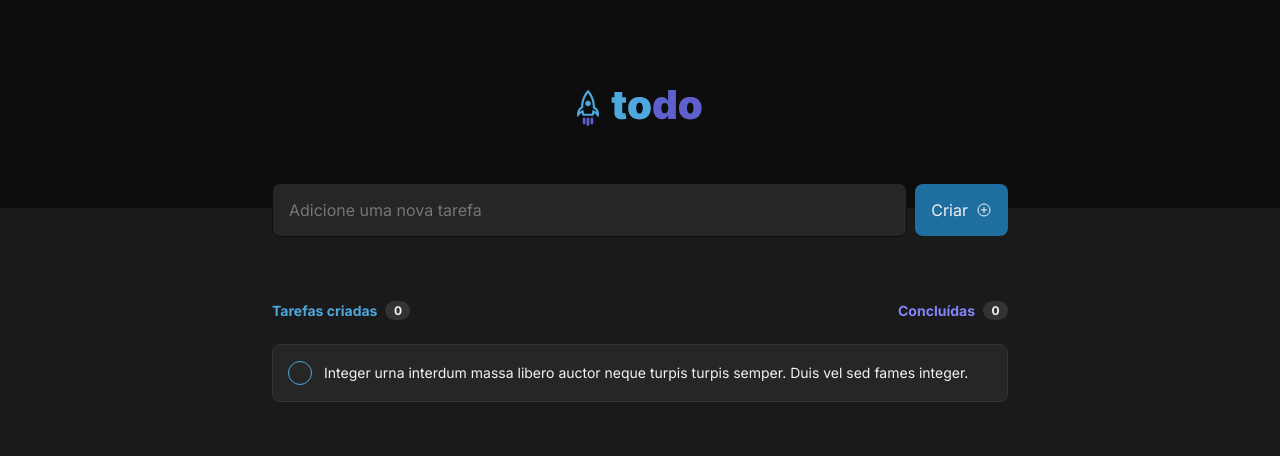
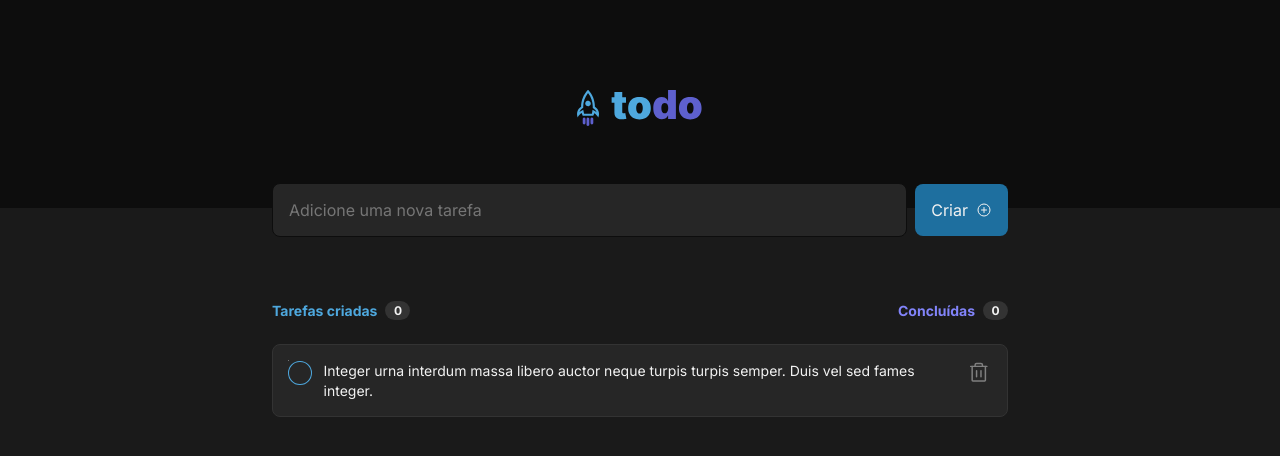
Before and after one commit to mateuscastro-dev/to-do-list, a React (Vite) app: page / in a window 1280 px wide. Shown: the top 456 px of the page. Built offline with nearby package versions, Linux system fonts and the light colour scheme.

Commit message:
refactor task component

```diff
--- a/src/components/Task/index.tsx
+++ b/src/components/Task/index.tsx
@@ -1,7 +1,13 @@
 import { useState } from 'react'
-import { Check } from 'phosphor-react'
+import { Check, Trash } from 'phosphor-react'
 
-import { Container, Hidden, Checkbox, Text } from './styles'
+import {
+  Container,
+  CheckboxWrapper,
+  CheckboxHidden,
+  Checkbox,
+  CheckboxLabel
+} from './styles'
 
 export function Task() {
   const [isChecked, setIsChecked] = useState(false)
@@ -11,17 +17,21 @@ export function Task() {
   }
 
   return (
-    <Container checked={isChecked} onClick={handleCheckTask}>
-      <Hidden checked={isChecked} onChange={handleCheckTask} />
+    <Container checked={isChecked}>
+      <CheckboxWrapper onClick={handleCheckTask}>
+        <CheckboxHidden checked={isChecked} onChange={handleCheckTask} />
 
-      <Checkbox checked={isChecked}>
-        <Check size={16} color='white' />
-      </Checkbox>
+        <Checkbox checked={isChecked}>
+          <Check size={16} color='white' />
+        </Checkbox>
 
-      <Text checked={isChecked}>
-        Integer urna interdum massa libero auctor neque turpis turpis semper.
-        Duis vel sed fames integer.
-      </Text>
+        <CheckboxLabel checked={isChecked}>
+          Integer urna interdum massa libero auctor neque turpis turpis semper.
+          Duis vel sed fames integer.
+        </CheckboxLabel>
+      </CheckboxWrapper>
+
+      <Trash size={24} />
     </Container>
   )
 }
--- a/src/components/Task/styles.ts
+++ b/src/components/Task/styles.ts
@@ -8,7 +8,9 @@ export const Container = styled.div<ContainerProps>`
   width: 100%;
 
   display: flex;
-  align-items: center;
+  align-items: flex-start;
+
+  gap: 0.75rem;
 
   border-radius: 8px;
   border: ${props =>
@@ -16,9 +18,18 @@ export const Container = styled.div<ContainerProps>`
 
   padding: 1rem;
   background: var(--gray-500);
+
+  > svg {
+    cursor: pointer;
+  }
 `
 
-export const Hidden = styled.input.attrs({ type: 'checkbox' })`
+export const CheckboxWrapper = styled.div`
+  display: flex;
+  align-items: flex-start;
+`
+
+export const CheckboxHidden = styled.input.attrs({ type: 'checkbox' })`
   overflow: hidden;
   white-space: nowrap;
 
@@ -29,11 +40,11 @@ export const Hidden = styled.input.attrs({ type: 'checkbox' })`
   margin: -1px;
 `
 
-interface TextProps {
+interface CheckboxLabelProps {
   checked: boolean
 }
 
-export const Text = styled.label<TextProps>`
+export const CheckboxLabel = styled.label<CheckboxLabelProps>`
   font-size: 0.875rem;
   font-weight: 400;
 
```
